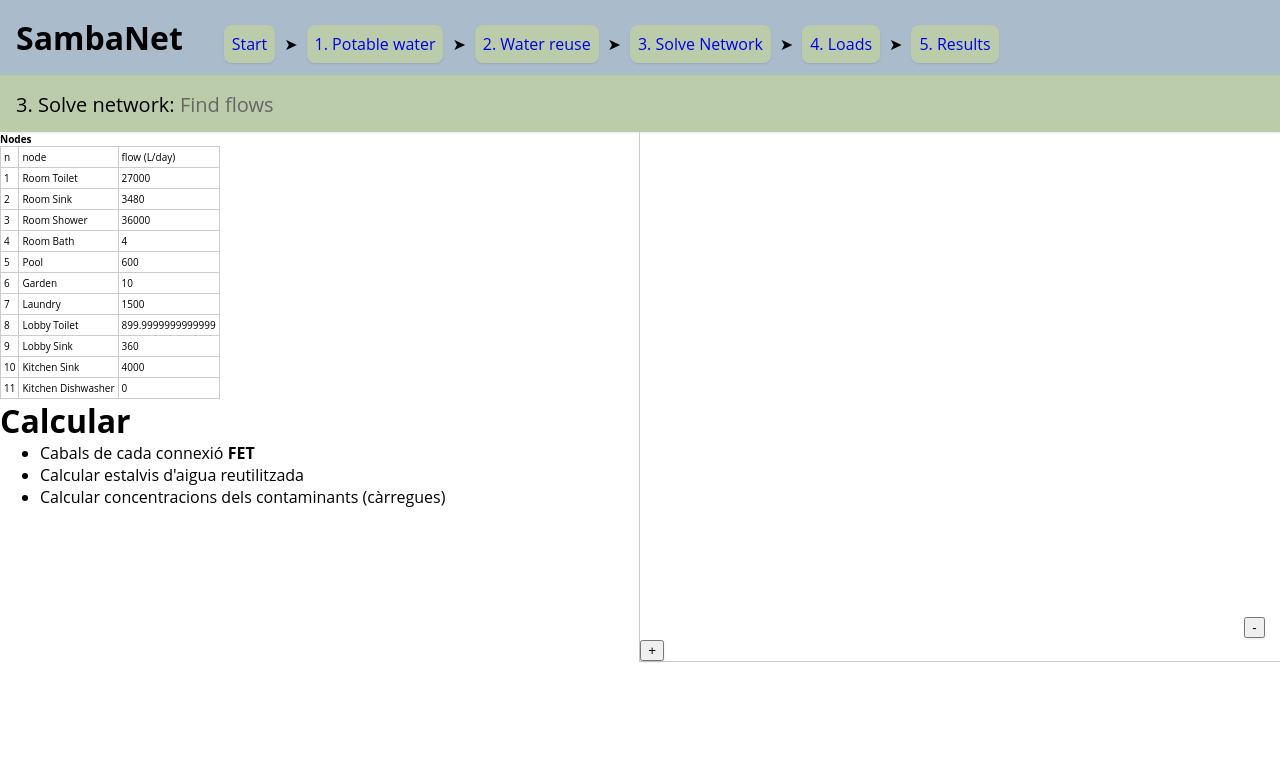
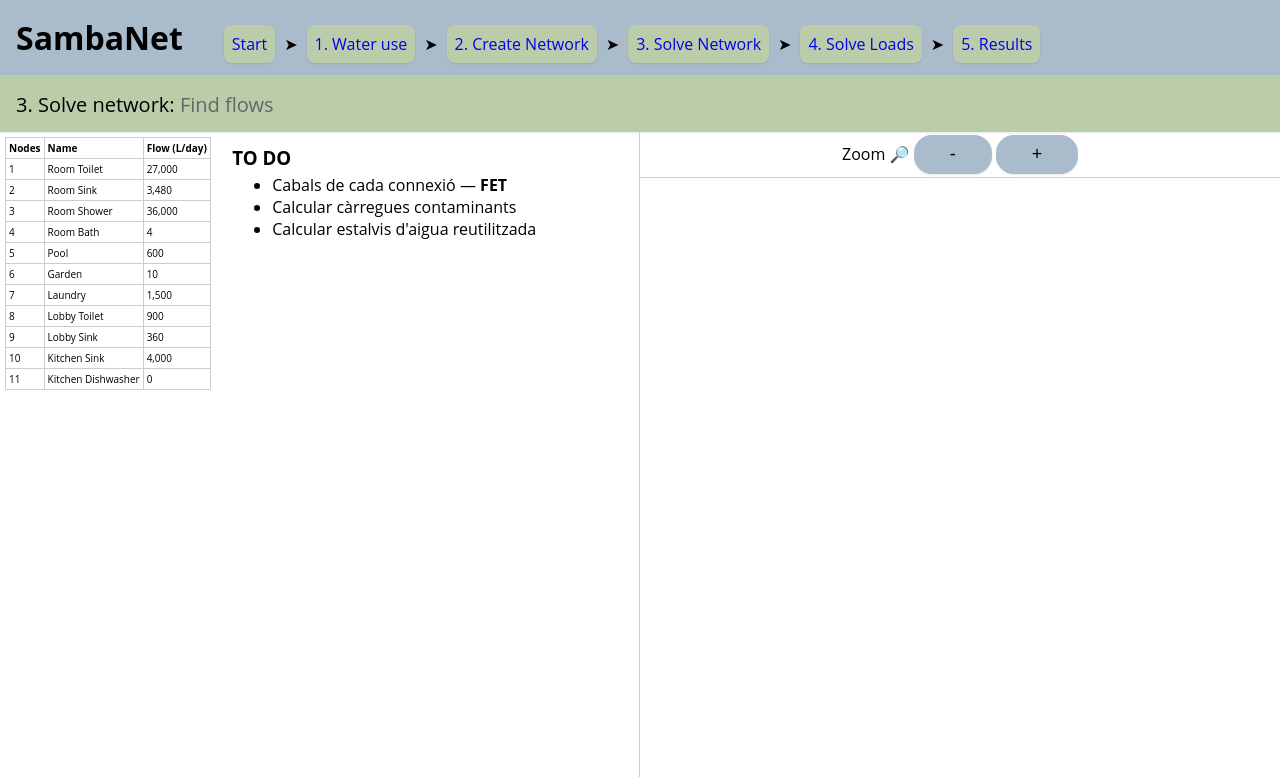
Before and after one commit to holalluis/demeaumed, a PHP site: page /solveNetwork.php in a window 1280 px wide; the page is wider, and only the part inside the window is pictured. Shown: the top 777 px of that part. Run offline with PHP 8.4, Linux system fonts and the light colour scheme; some libraries are stand-ins or nearby versions.

Commit message:
few upgrades

```diff
--- a/graph.php
+++ b/graph.php
@@ -8,9 +8,24 @@
 
 <script src="https://d3js.org/d3.v4.min.js"></script>
 
-<svg width="600" height="500"></svg>
-
 <!--btns zoom-->
+<div id=graph_zoom>
+	<style>
+		#graph_zoom {
+			padding:0.2em;
+			border-bottom:1px solid #ccc;
+			text-align:center;
+		}
+		#graph_zoom button {
+			border-radius:1em;
+			padding:0.5em 2em;
+			background:#abc;
+			border:none;
+			font-size:18px
+		}
+	</style>
+	Zoom
+	&#128270;
 	<button onclick=zoom("-")>-</button>
 	<button onclick=zoom("+")>+</button>
 	<script>
@@ -29,10 +44,13 @@
 			createGraph(gravetat)
 		}
 	</script>
+</div>
+
+<svg width="700" height="600"></svg>
 
 <!--create graph-->
 <script>
-	createGraph() //to be called on <body onload=init()>
+	createGraph() //called in <body onload=init()>
 	function createGraph(gravetat)
 	{
 		gravetat = Math.abs(gravetat)+0.01 || 60;
@@ -76,7 +94,24 @@
 		//add links
 		for(var i in Connections)
 		{
-			json.links.push( {source:Connections[i].from, target:Connections[i].to, value:Connections[i].vol} )
+			//count the number of links going out from node "from"
+			var n_links = (function(){
+				var n=0;
+				for(var j in Connections)
+				{
+					if(Connections[i].from==Connections[j].from)
+						n++;
+				}
+				return n;
+			})();
+			var link_width_divisor = 350;
+			var value=(function(){
+				try{
+					return Nodes[Connections[i].from].value/link_width_divisor/n_links||1;
+				}catch(e){return 1}
+			})();
+
+			json.links.push( { source:Connections[i].from, target:Connections[i].to, value:value } )
 		}
 
 		//draw
--- a/navbar.php
+++ b/navbar.php
@@ -25,9 +25,9 @@
 	<h1 style="display:inline-block;margin-right:1em">SambaNet</h1>
 
 	         <a href="start.php">Start</a>
-	&#10148; <a href="water.php">1. Potable water</a>
-	&#10148; <a href="reuse.php">2. Water reuse</a>
+	&#10148; <a href="water.php">1. Water use</a>
+	&#10148; <a href="reuse.php">2. Create Network</a>
 	&#10148; <a href="solveNetwork.php">3. Solve Network</a>
-	&#10148; <a href="loads.php">4. Loads</a>
+	&#10148; <a href="loads.php">4. Solve Loads</a>
 	&#10148; <a href="results.php">5. Results</a>
 </div>
--- a/solveNetwork.php
+++ b/solveNetwork.php
@@ -18,14 +18,14 @@
 
 			if(Nodes.length==0){ div.innerHTML="<i style='color:#ccc'>~No nodes</i>";return}
 
-			div.innerHTML="<b>Nodes</b>";
+			div.innerHTML="";
 			var table=document.createElement('table');
 			div.appendChild(table);
 
 			var newRow=table.insertRow(-1);
-			newRow.insertCell(-1).innerHTML="n";
-			newRow.insertCell(-1).innerHTML="node";
-			newRow.insertCell(-1).innerHTML="flow (L/day)";
+			newRow.insertCell(-1).innerHTML="<b>Nodes</b>";
+			newRow.insertCell(-1).innerHTML="<b>Name</b>";
+			newRow.insertCell(-1).innerHTML="<b>Flow (L/day)</b>";
 
 			var n=1;
 			for(var node in Nodes)
@@ -33,7 +33,7 @@
 				var newRow=table.insertRow(-1);
 				newRow.insertCell(-1).innerHTML=n;
 				newRow.insertCell(-1).innerHTML=node;
-				newRow.insertCell(-1).innerHTML=Nodes[node].value;
+				newRow.insertCell(-1).innerHTML=format(Nodes[node].value);
 				n++;
 			}
 		},
@@ -78,15 +78,15 @@
 
 <!--column-->
 <div class=inline style="width:50%">
-	<div id=nodes       class=inline style="font-size:10px;max-width:50%"></div>
-	<div id=connections class=inline style="font-size:10px;max-width:50%"></div>
+	<div id=nodes       class=inline style="padding:0.5em;font-size:10px;max-width:50%"></div>
+	<div id=connections class=inline style="padding:0.5em;font-size:10px;max-width:50%"></div>
 
-	<div class=inline>
-		<h1>Calcular</h1>
+	<div class=inline style=padding:0.5em>
+		<h3>TO DO</h3>
 		<ul>
-			<li>Cabals de cada connexió <b>FET</b>
+			<li>Cabals de cada connexió &mdash; <b>FET</b>
+			<li>Calcular càrregues contaminants
 			<li>Calcular estalvis d'aigua reutilitzada
-			<li>Calcular concentracions dels contaminants (càrregues)
 	</div>
 </div>
 <!--graph--><div class=inline style="width:50%;border:1px solid #ccc;border-top:none"><?php include'graph.php'?></div>
--- a/water.php
+++ b/water.php
@@ -219,7 +219,7 @@
 
 <!--menu visibility-->
 <div id=title class=title>
-	<span>1. Potable water: <span class=subtitle>calculate water consumed per day</span></span>
+	<span>1. Water use: <span class=subtitle>calculate water consumed per day</span></span>
 	<div style="display:inline-block;float:right;font-size:16px">
 		Options
 		<button onclick=setAll('active')>&#9660; Expand all</button><!--
@@ -234,7 +234,6 @@
 		#title button span#coll {transform:rotate(-90deg);display:inline-block;}
 	</style>
 </div>
-
 
 <div id=io>
 	<style>
```
Also changed, not shown: results.php (+4 -4 lines), reuse.php (+18 -6 lines). Lines whose indentation alone changed are shown as unchanged.
